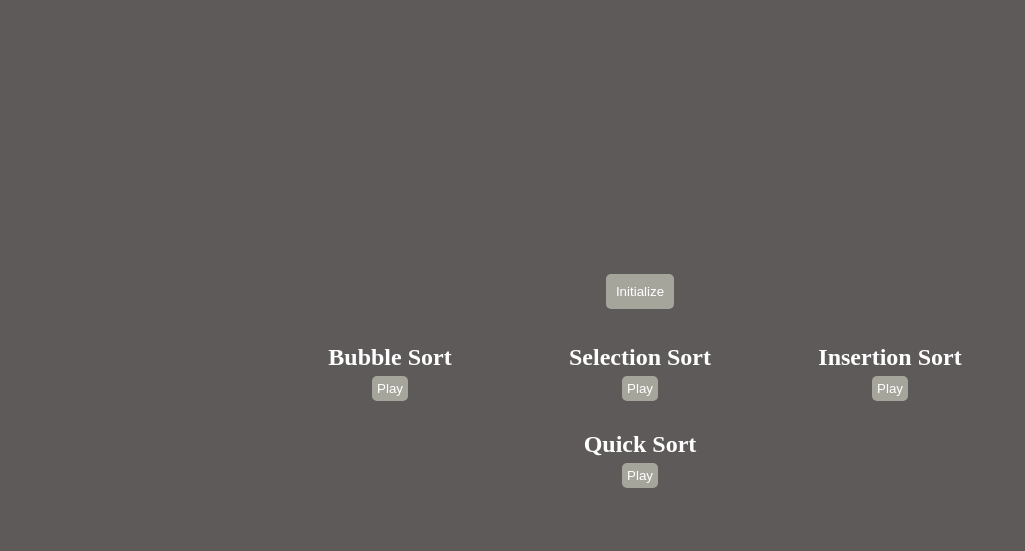
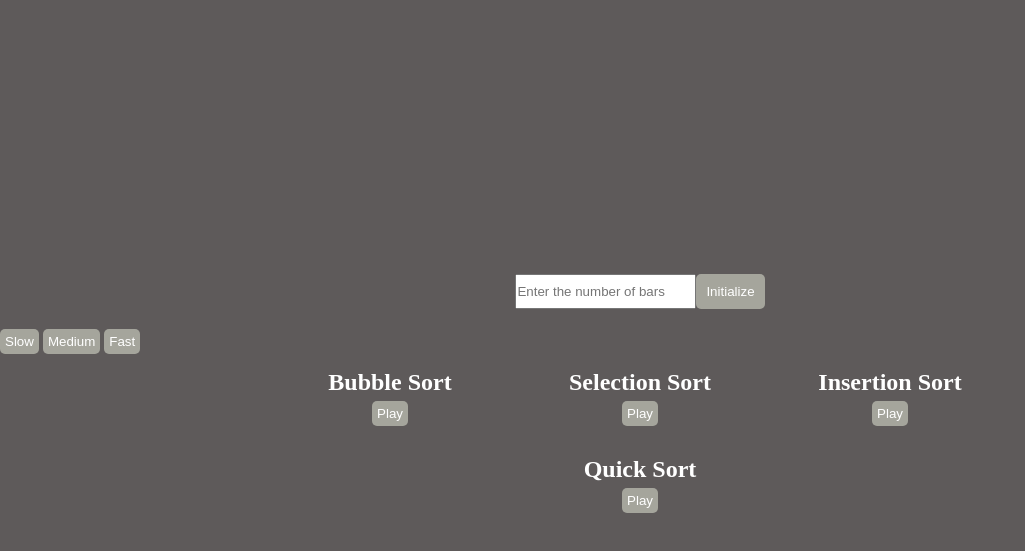
Before and after one commit to shreyassiu/Sorting-Visualizer, a plain HTML site: page index.html in a window 1280 px wide. Shown: the part 73-624 px from the top of the page, without its empty margins (0-1025 px from the left). Drawn offline with Linux system fonts and the light colour scheme.

Commit message:
Update index.html

```diff
--- a/index.html
+++ b/index.html
@@ -13,7 +13,13 @@
     <div id="container">
     </div>
     <div class="initialize">
+        <input id="n-input" type="number" placeholder="Enter the number of bars">
         <button class="initBtn" onclick="init()">Initialize</button>
+    </div>
+    <div class="speed">
+        <button class="slow" onclick="setTime(200)">Slow</button>
+        <button class="Medium" onclick="setTime(140)">Medium</button>
+        <button class="Fast" onclick="setTime(75)">Fast</button>
     </div>
     <div class="s">
 
```
